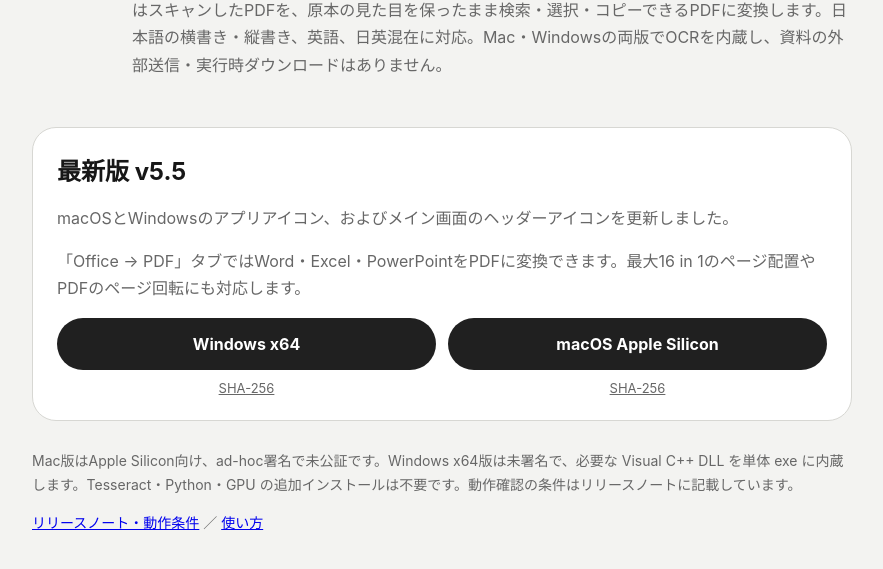
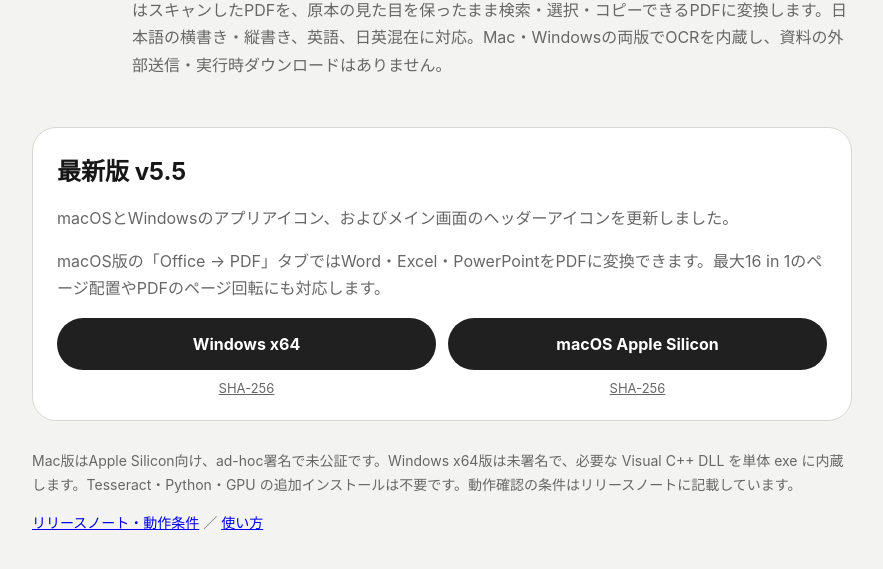
Before and after one commit to kenthecreator/offline-pdf-converter, a plain HTML site: page index.html in a window 1280 px wide. Shown: the part 153-722 px from the top of the page, without its empty margins (198-1081 px from the left). Drawn offline with Linux system fonts and the light colour scheme.

Commit message:
Mark Office conversion as macOS-only on the download page

```diff
--- a/index.html
+++ b/index.html
@@ -37,7 +37,7 @@
   <section class="release">
     <h2>最新版 v5.5</h2>
     <p>macOSとWindowsのアプリアイコン、およびメイン画面のヘッダーアイコンを更新しました。</p>
-    <p>「Office → PDF」タブではWord・Excel・PowerPointをPDFに変換できます。最大16 in 1のページ配置やPDFのページ回転にも対応します。</p>
+    <p>macOS版の「Office → PDF」タブではWord・Excel・PowerPointをPDFに変換できます。最大16 in 1のページ配置やPDFのページ回転にも対応します。</p>
     <div class="downloads">
       <div>
         <a class="download" href="https://github.com/kenthecreator/offline-pdf-converter/releases/download/v5.5.0/Offline.PDF.Converter.v5.5.-Windows-x64.zip">Windows x64</a>
```
